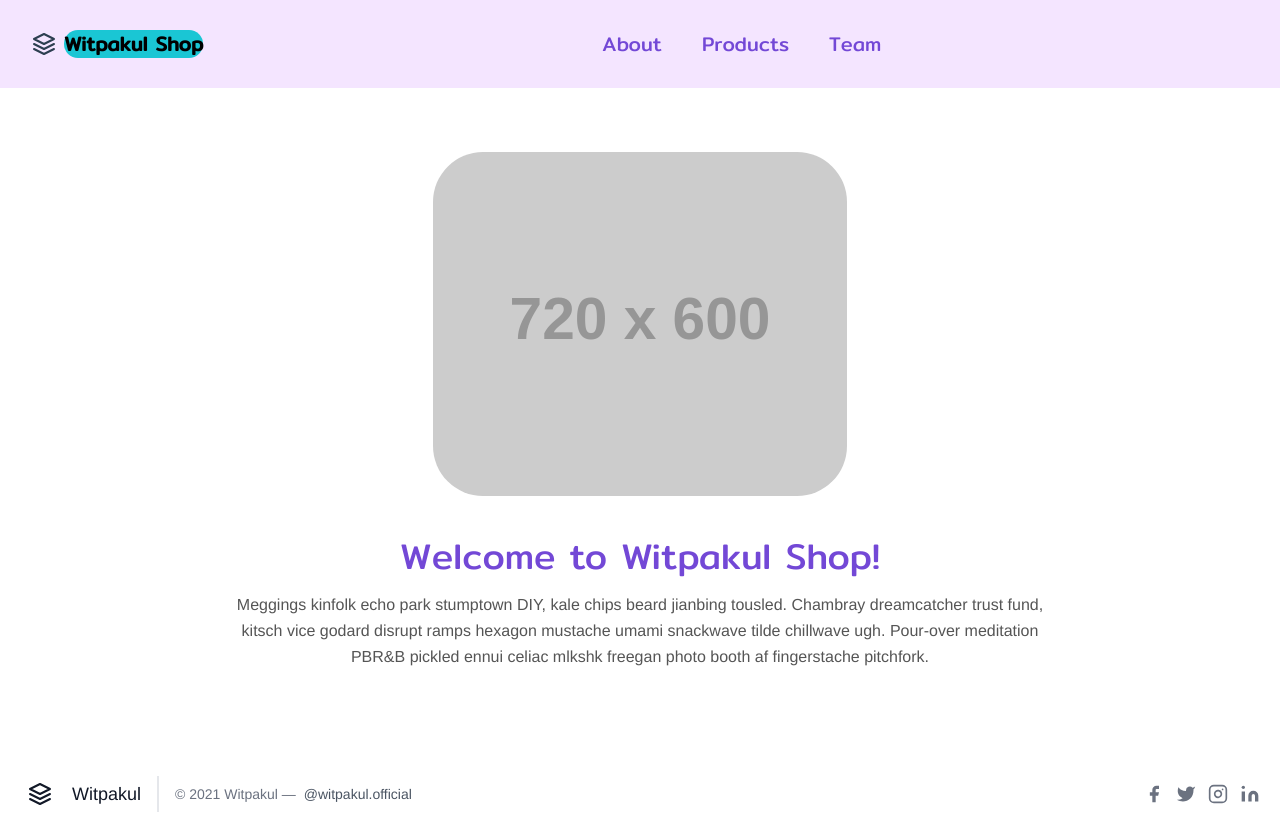
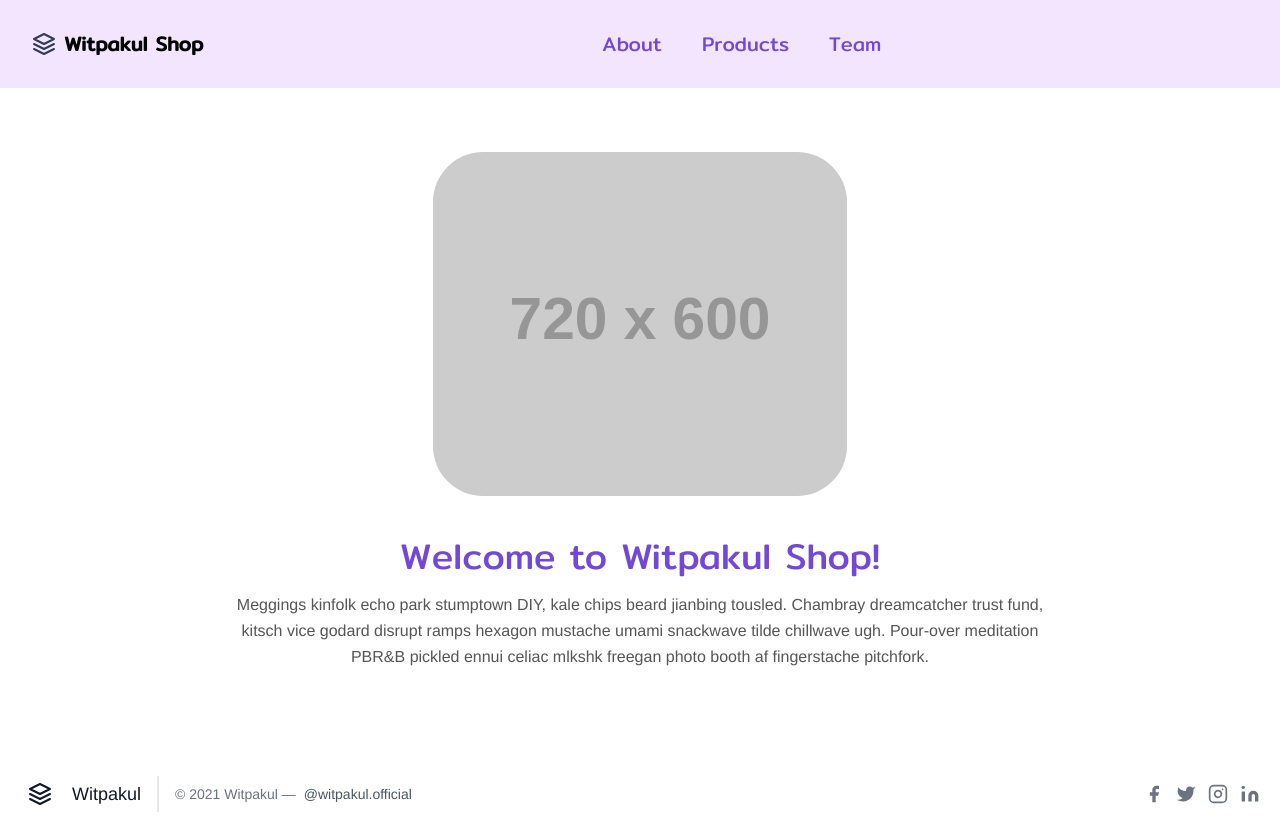
Before and after one commit to WitPaKul/Front_End, a Vue app: page / in a window 1280 px wide. Built offline with nearby package versions, Linux system fonts and the light colour scheme.

Commit message:
[FIX] background color in title

```diff
--- a/src/components/navbar.vue
+++ b/src/components/navbar.vue
@@ -6,7 +6,7 @@
                     <svg xmlns="http://www.w3.org/2000/svg" fill="none" stroke="currentColor" stroke-linecap="round" stroke-linejoin="round" stroke-width="2" class="w-10 h-10 text-white p-2 rounded-full" viewBox="0 0 24 24">
                         <path d="M12 2L2 7l10 5 10-5-10-5zM2 17l10 5 10-5M2 12l10 5 10-5"></path>
                     </svg>
-                    <router-link to="/">
+                    <router-link to="/" class="title">
                         <p class="font-semibold text-xl text-black">Witpakul Shop</p>
                     </router-link>
                 </div>
@@ -78,5 +78,8 @@ h1,h2,h3, p{
     border-radius: 25px;
     /* border: 4px solid #1AC6D4; */
 }
+.title {
+    background-color: #1AC6D400;
+}
 
 </style>
```
